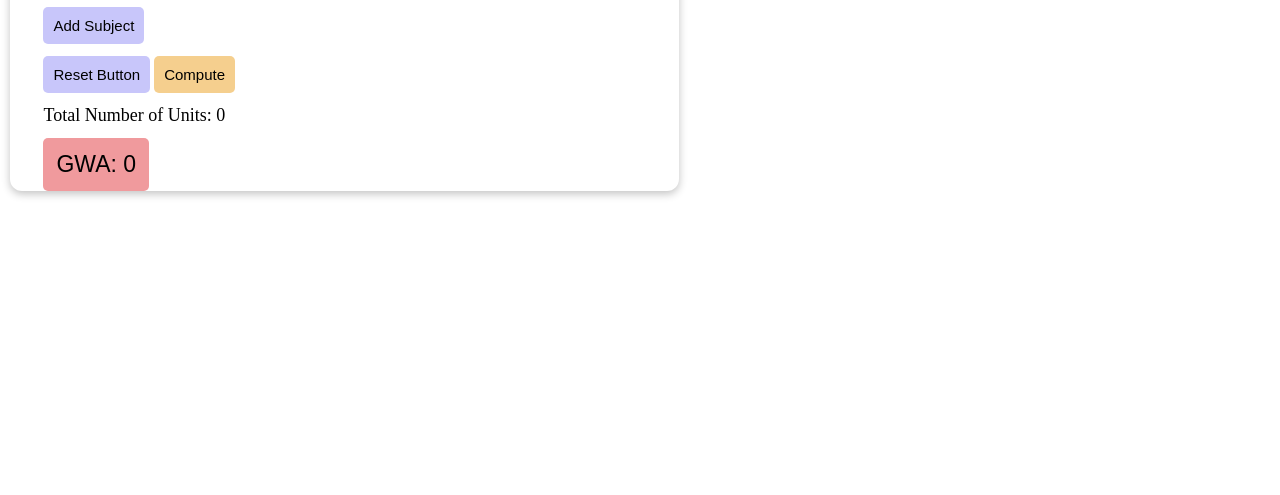
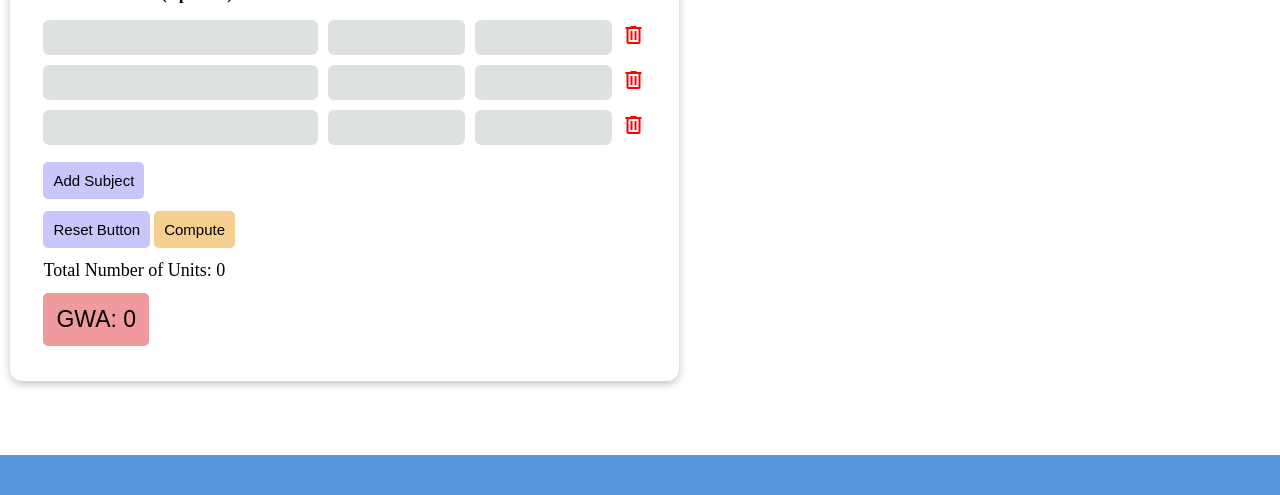
Before and after one commit to friedfetus/gwa-calculatorrr, a plain HTML site: page index.html in a window 1280 px wide. Shown: the part 305-800 px from the top of the page. Drawn offline with nearby package versions, Linux system fonts and the light colour scheme.

Commit message:
add footer

```diff
--- a/index.html
+++ b/index.html
@@ -6,6 +6,7 @@
     <link rel="stylesheet" href="styles.css">
 
     <link rel="stylesheet" href="https://fonts.googleapis.com/css2?family=Material+Symbols+Outlined:opsz,wght,FILL,GRAD@20..48,100..700,0..1,-50..200" />
+    <link rel="stylesheet" href="https://cdnjs.cloudflare.com/ajax/libs/font-awesome/6.5.2/css/all.min.css" integrity="sha512-SnH5WK+bZxgPHs44uWIX+LLJAJ9/2PkPKZ5QiAj6Ta86w+fsb2TkcmfRyVX3pBnMFcV7oQPJkl9QevSCWr3W6A==" crossorigin="anonymous" referrerpolicy="no-referrer" />
 
     <title>eyoeyoeyo</title>
 </head>
@@ -70,6 +71,52 @@
                     </div>
                 </div>
 
+                <div class="section input-box-field">
+                    <div class="input-box-contents">
+
+                        <div class="class-name-container">
+                            <input class="text-field class-name" type="text">
+                        </div>
+
+                        <div class="number-of-units-conainter">
+                            <input class="text-field number-of-units" type="number">
+                        </div>
+
+                        <div class="grades-obtained-container">
+                            <input class="text-field grades-obtained" type="number">
+                        </div>
+
+                        <div class="column-container-4">
+                            <span class="material-symbols-outlined delete-but">
+                                delete
+                            </span>
+                        </div>
+                    </div>
+                </div>
+
+                <div class="section input-box-field">
+                    <div class="input-box-contents">
+
+                        <div class="class-name-container">
+                            <input class="text-field class-name" type="text">
+                        </div>
+
+                        <div class="number-of-units-conainter">
+                            <input class="text-field number-of-units" type="number">
+                        </div>
+
+                        <div class="grades-obtained-container">
+                            <input class="text-field grades-obtained" type="number">
+                        </div>
+
+                        <div class="column-container-4">
+                            <span class="material-symbols-outlined delete-but">
+                                delete
+                            </span>
+                        </div>
+                    </div>
+                </div>
+
 
 
             </div>
@@ -94,6 +141,8 @@
             </div>
         </div>
 
+        <div class=" footer">
+        </div>
 
     </div>
 
--- a/styles.css
+++ b/styles.css
@@ -15,8 +15,8 @@ body {
 
 .wrapper {
     /* margin: auto; */
-    margin: 20px 10px;
-    padding: 20px 10;
+    margin: 30px 10px;
+    padding: 35px 0;
     background-color: white;
     border-radius: 12px;
     box-shadow: rgba(0, 0, 0, 0.24) 0px 3px 8px;
@@ -31,7 +31,7 @@ body {
 .nav-bar {
     display: flex;
     background-color: #5995DA;
-    padding: 25px 0px;
+    padding: 35px 0px;
 }
 .nav-contents {
     color: white;
@@ -195,6 +195,14 @@ input {
 
 }
 
+/* footer */
+.footer {
+    position: absolute;
+    background-color: #5995DA;
+    height: 40px;
+    bottom: 0;
+    width: 100%;
+}
 
 
 
```
